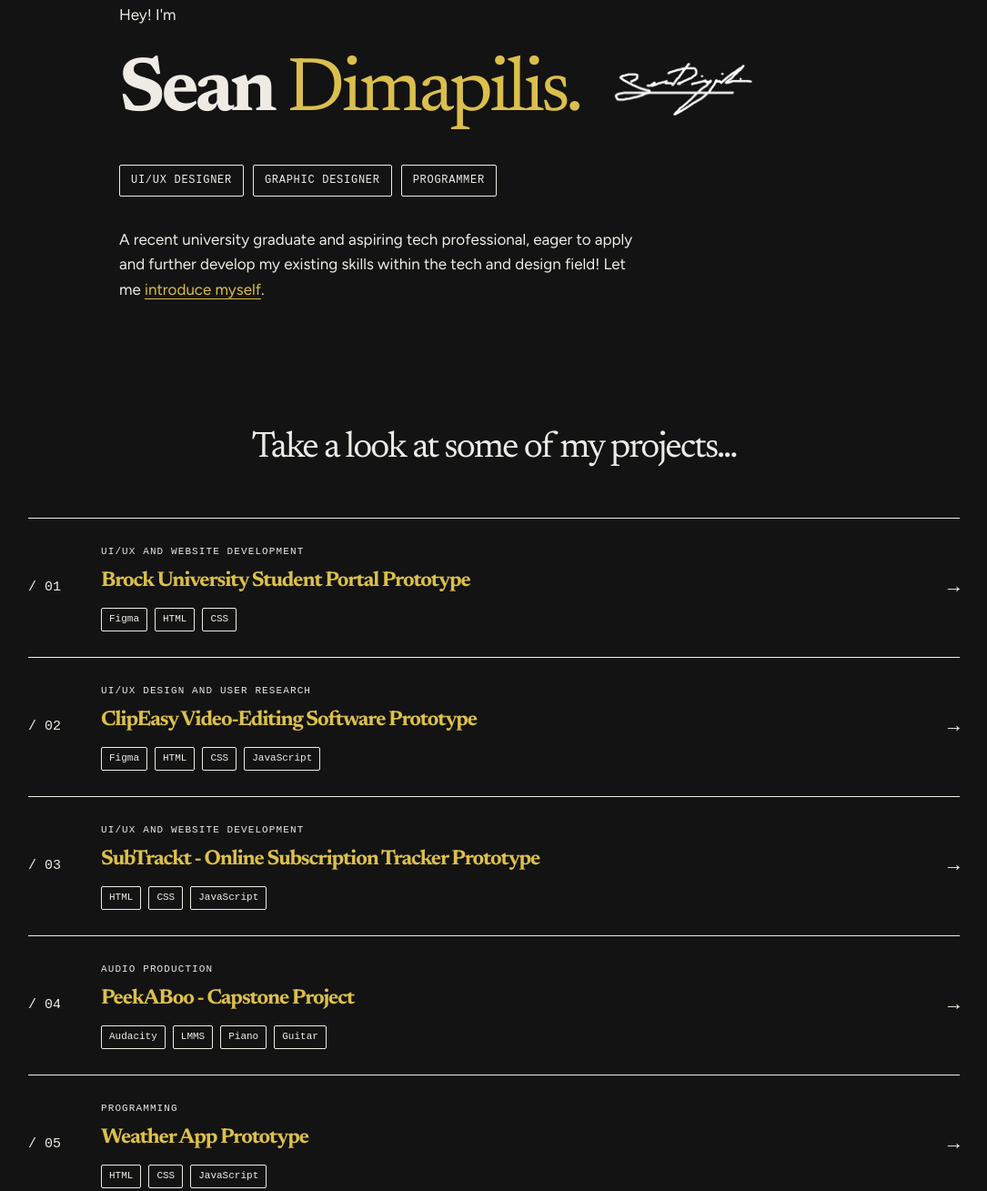
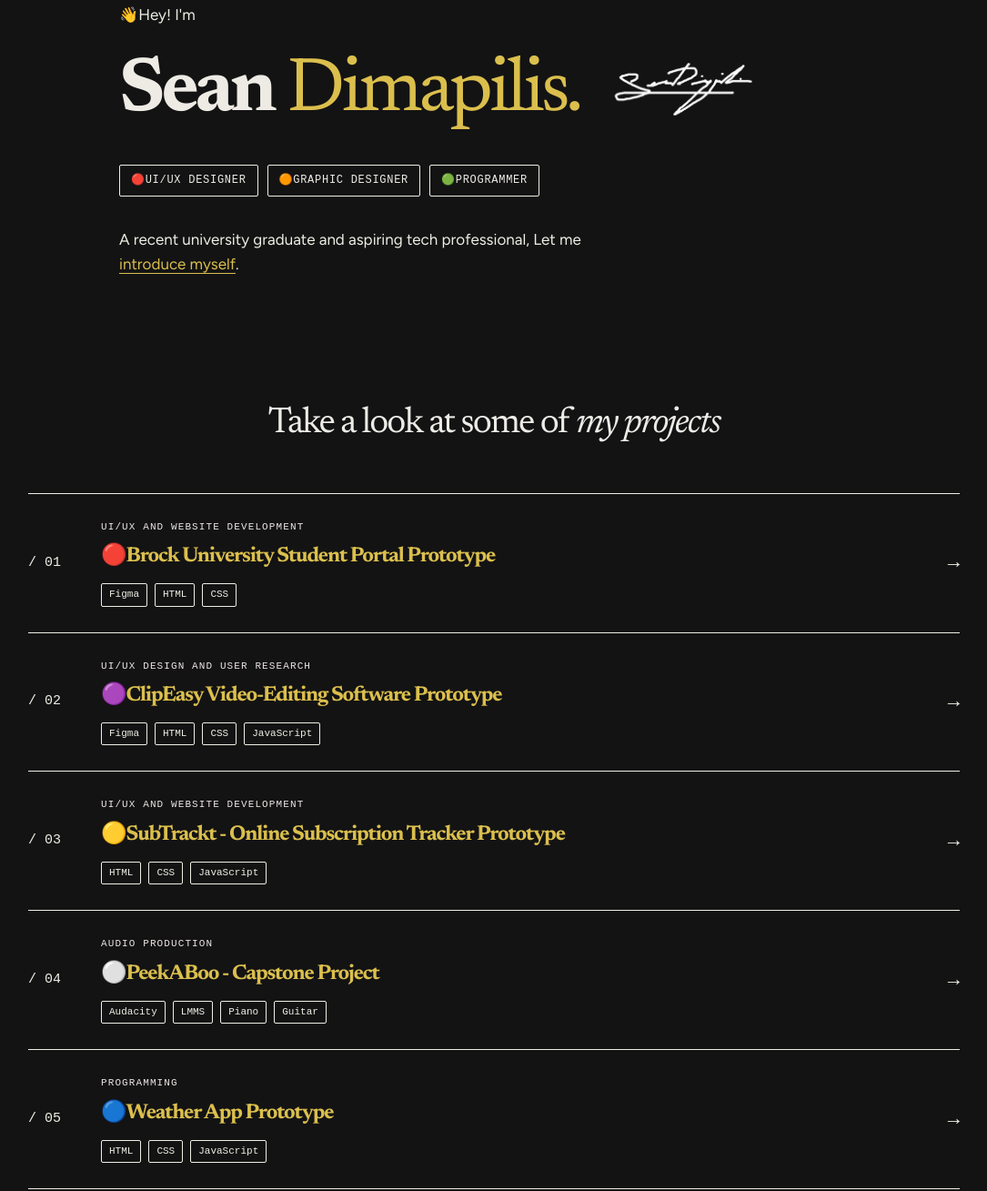
Before and after one commit to SSeanyy/PersonalPortfolio, a plain HTML site: page index.html in a window 1280 px wide. Shown: the part 155-1464 px from the top of the page at 91% size, without its empty margins (97-1182 px from the left). Drawn offline with Linux system fonts and the light colour scheme; a web font is replaced by a local one.

Commit message:
fixed layout

```diff
--- a/index.html
+++ b/index.html
@@ -28,17 +28,15 @@
         </div>
       </div>
 
-    <p class="hero-greet">Hey! I'm</p>
+    <p class="hero-greet">👋Hey! I'm</p>
     <h1><b>Sean </b><em> Dimapilis.</em><img src="image.png"></h1>
     <div class="roles">
-      <span>UI/UX Designer</span>
-      <span>Graphic Designer</span>
-      <span>Programmer</span>
+      <span>🔴UI/UX Designer</span>
+      <span>🟠Graphic Designer</span>
+      <span>🟢Programmer</span>
     </div>
     <p class="hero-copy">
-      A recent university graduate and aspiring tech professional, eager to apply and
-      further develop my existing skills within the tech and design field!
-      Let me <a href="about.html">introduce myself</a>.
+      A recent university graduate and aspiring tech professional, Let me <a href="about.html">introduce myself</a>.
     </p>
   </div>
 </header>
@@ -46,7 +44,7 @@
 <section id="work">
   <div class="wrap">
     <div class="section-head">
-        <h2>Take a look at some of my projects...</h2>
+        <h2>Take a look at some of <i>my projects</i></h2>
     </div>
 
     <div class="tracklist">
@@ -54,7 +52,7 @@
         <span class="track-num">/ 01</span>
         <span class="track-main">
           <span class="track-cat">UI/UX and Website Development</span>
-          <span class="track-title"><b>Brock University Student Portal Prototype</b></span>
+          <span class="track-title"><b>🔴Brock University Student Portal Prototype</b></span>
           <span class="track-tags"><span>Figma</span><span>HTML</span><span>CSS</span></span>
         </span>
         <span class="track-arrow">→</span>
@@ -64,7 +62,7 @@
         <span class="track-num">/ 02</span>
         <span class="track-main">
           <span class="track-cat">UI/UX Design and User Research</span>
-          <span class="track-title"><b>ClipEasy Video-Editing Software Prototype</b></span>
+          <span class="track-title"><b>🟣ClipEasy Video-Editing Software Prototype</b></span>
           <span class="track-tags"><span>Figma</span><span>HTML</span><span>CSS</span><span>JavaScript</span></span>
         </span>
         <span class="track-arrow">→</span>
@@ -74,7 +72,7 @@
         <span class="track-num">/ 03</span>
         <span class="track-main">
           <span class="track-cat">UI/UX and Website Development</span>
-          <span class="track-title"><b>SubTrackt - Online Subscription Tracker Prototype</b></span>
+          <span class="track-title"><b>🟡SubTrackt - Online Subscription Tracker Prototype</b></span>
           <span class="track-tags"><span>HTML</span><span>CSS</span><span>JavaScript</span></span>
         </span>
         <span class="track-arrow">→</span>
@@ -84,7 +82,7 @@
         <span class="track-num">/ 04</span>
         <span class="track-main">
           <span class="track-cat">Audio Production</span>
-          <span class="track-title"><b>PeekABoo - Capstone Project</b></span>
+          <span class="track-title"><b>⚪️PeekABoo - Capstone Project</b></span>
           <span class="track-tags"><span>Audacity</span><span>LMMS</span><span>Piano</span><span>Guitar</span></span>
         </span>
         <span class="track-arrow">→</span>
@@ -94,7 +92,7 @@
         <span class="track-num">/ 05</span>
         <span class="track-main">
           <span class="track-cat">Programming</span>
-          <span class="track-title"><b>Weather App Prototype</b></span>
+          <span class="track-title"><b>🔵Weather App Prototype</b></span>
           <span class="track-tags"><span>HTML</span><span>CSS</span><span>JavaScript</span></span>
         </span>
         <span class="track-arrow">→</span>
```
